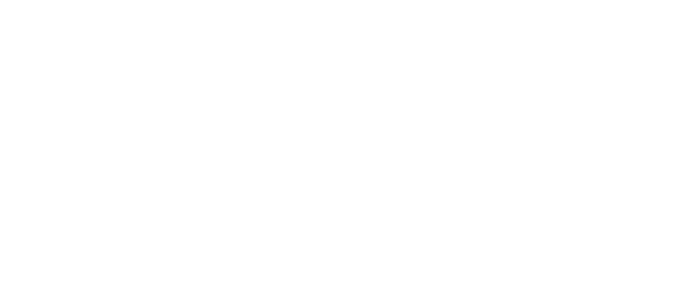
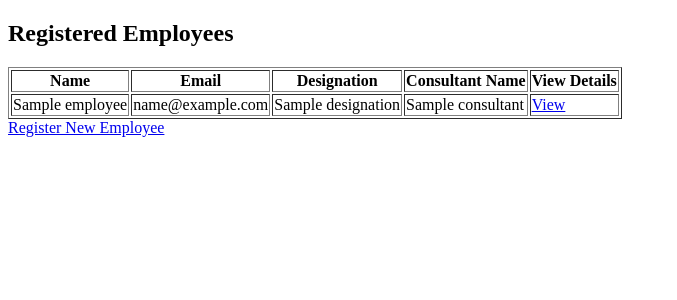
Before and after one commit to madhuchilipi/asg-tracker, a Flask app: page /employer in a window 1280 px wide. Before the commit the part shown is empty. Shown: the top 300 px of the page, without its empty margins (0-677 px from the left). Run offline with Flask 3, Linux system fonts and the light colour scheme; a database or web service that is not in the repository returns one stand-in record (values such as "Sample title").

Commit message:
Add HTML structure for employer dashboard

```diff
--- a/templates/employer.html
+++ b/templates/employer.html
@@ -1 +1,28 @@
-<!-- Updated employer dashboard HTML code. -->
+<!DOCTYPE html>
+<html>
+<head>
+  <title>Employer Dashboard</title>
+</head>
+<body>
+  <h2>Registered Employees</h2>
+  <table border="1">
+    <tr>
+      <th>Name</th>
+      <th>Email</th>
+      <th>Designation</th>
+      <th>Consultant Name</th>
+      <th>View Details</th>
+    </tr>
+    {% for emp in employees %}
+    <tr>
+      <td>{{ emp.name }}</td>
+      <td>{{ emp.email }}</td>
+      <td>{{ emp.designation }}</td>
+      <td>{{ emp.consultant }}</td>
+      <td><a href="/employee/{{ emp.email }}">View</a></td>
+    </tr>
+    {% endfor %}
+  </table>
+  <a href="/">Register New Employee</a>
+</body>
+</html>
```
